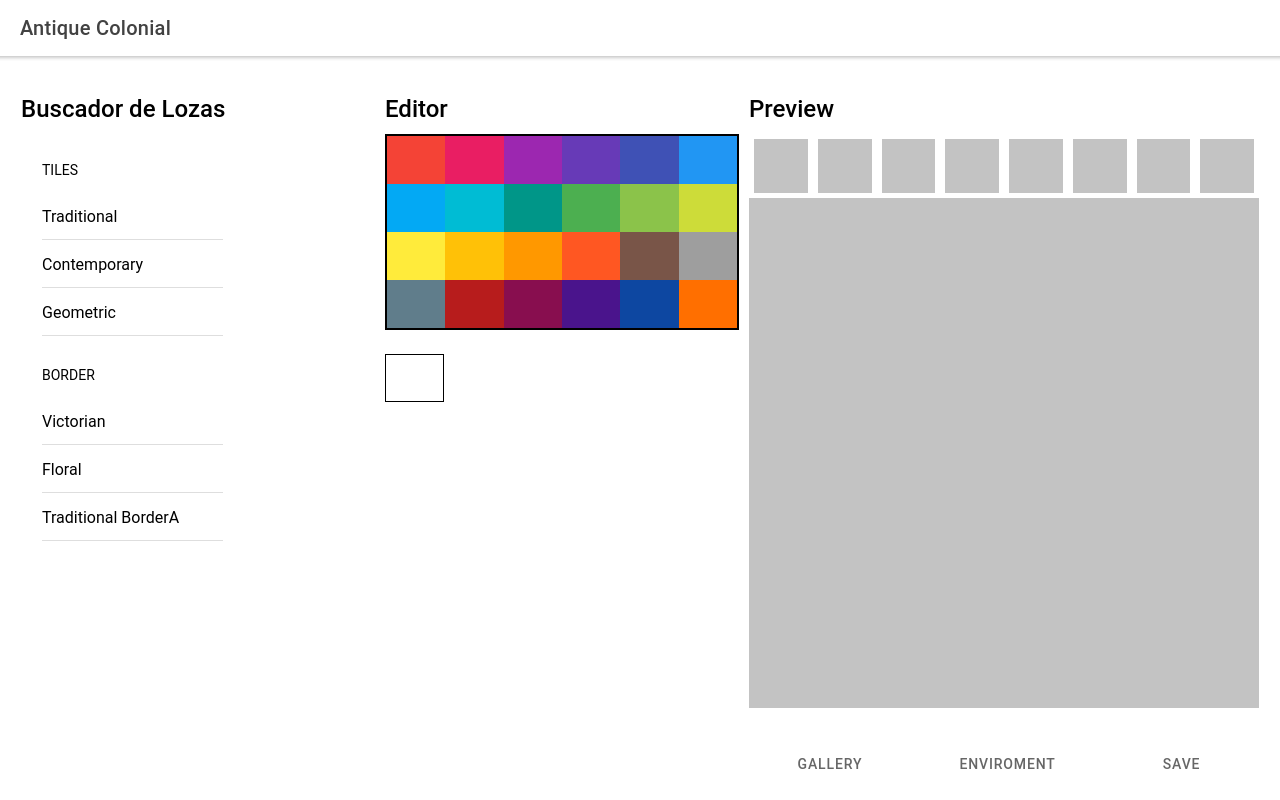
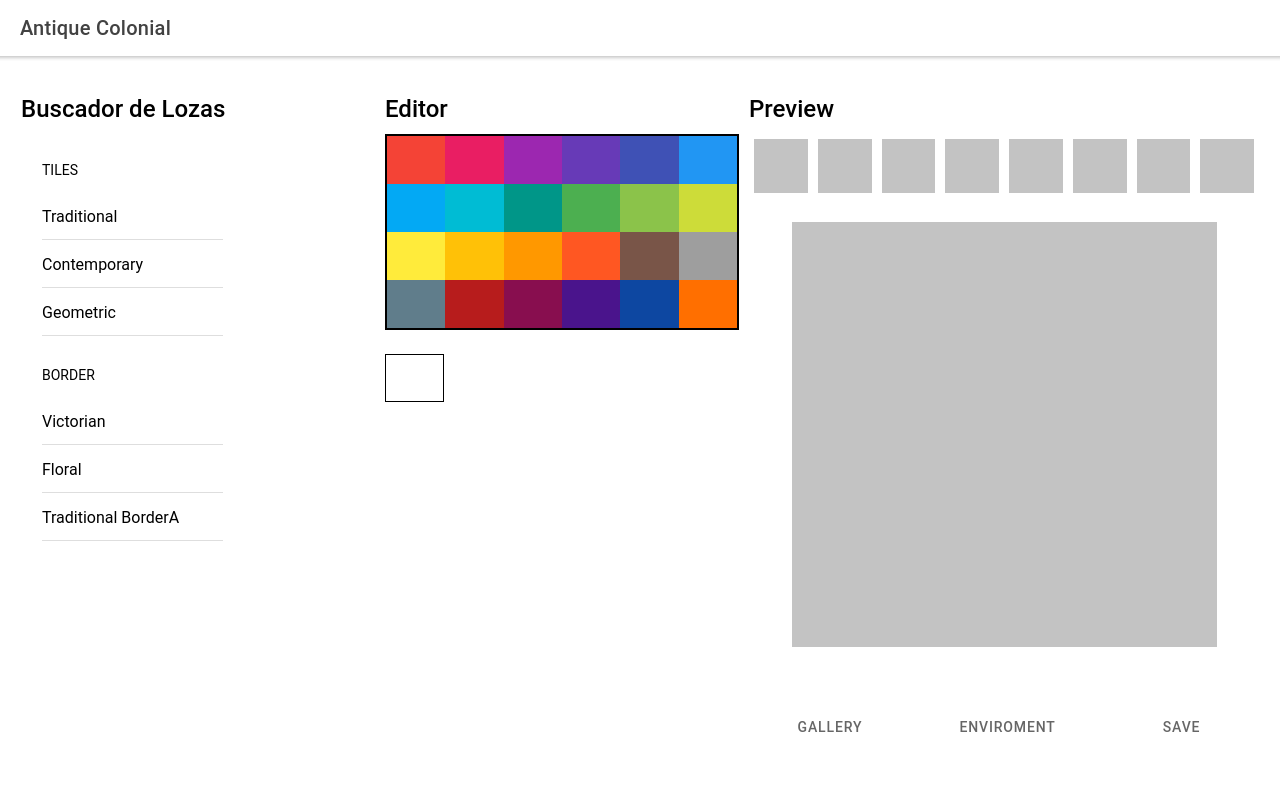
Before and after one commit to adleme49/habaneta, a React (Create React App) app: page /home in a window 1280 px wide. Built offline with nearby package versions, Linux system fonts and the light colour scheme.

Commit message:
resized grid layout

```diff
--- a/src/components/layout/tilesPreview/TilesPreviewLayout.component.tsx
+++ b/src/components/layout/tilesPreview/TilesPreviewLayout.component.tsx
@@ -1,5 +1,5 @@
 import React, { Fragment } from 'react';
-import { IonRow } from '@ionic/react';
+import { IonRow, IonCol } from '@ionic/react';
 import TileRecent from '../../preview/recent/TileRecent.component';
 import TileGrid from '../../preview/grid/TileGrid.component';
 import TilePreviewActions from '../../preview/actions/TilePreviewActions.component';
@@ -14,7 +14,11 @@ const TilesPreviewLayout: React.FC = () => {
       <IonRow align-items-center>
         <TileRecent />
       </IonRow>
-      <TileGrid />
+      <IonRow>
+        <IonCol size="10" offset="1" style={{ padding: '1.5rem 0rem' }}>
+          <TileGrid />
+        </IonCol>
+      </IonRow>
       <IonRow>
         <TilePreviewActions />
       </IonRow>
--- a/src/components/preview/grid/TileGrid.component.tsx
+++ b/src/components/preview/grid/TileGrid.component.tsx
@@ -3,6 +3,7 @@ import { IBorder, IFloor } from '../../../context/interfaces';
 import RecentContext from '../../../context/recent/recent.context';
 import Body from './subGrid/Body.component';
 import Horizontal from './subGrid/Horizontal.component';
+import { IonRow } from '@ionic/react';
 
 const TileGrid: React.FC = () => {
   const { selectedFloor, selectedBorder } = useContext(RecentContext);
--- a/src/components/preview/modals/galleryModal/GalleryModalContent.component.tsx
+++ b/src/components/preview/modals/galleryModal/GalleryModalContent.component.tsx
@@ -19,6 +19,7 @@ const GalleryModalContent: React.FC = () => {
           cssModule={AwesomeSliderStyles}
           bullets={false}
           fillParent={true}
+          transitionDelay={2}
         >
           <div data-src={galleryPictures[0].imgUrl} />
           <div data-src={galleryPictures[1].imgUrl} />
```
